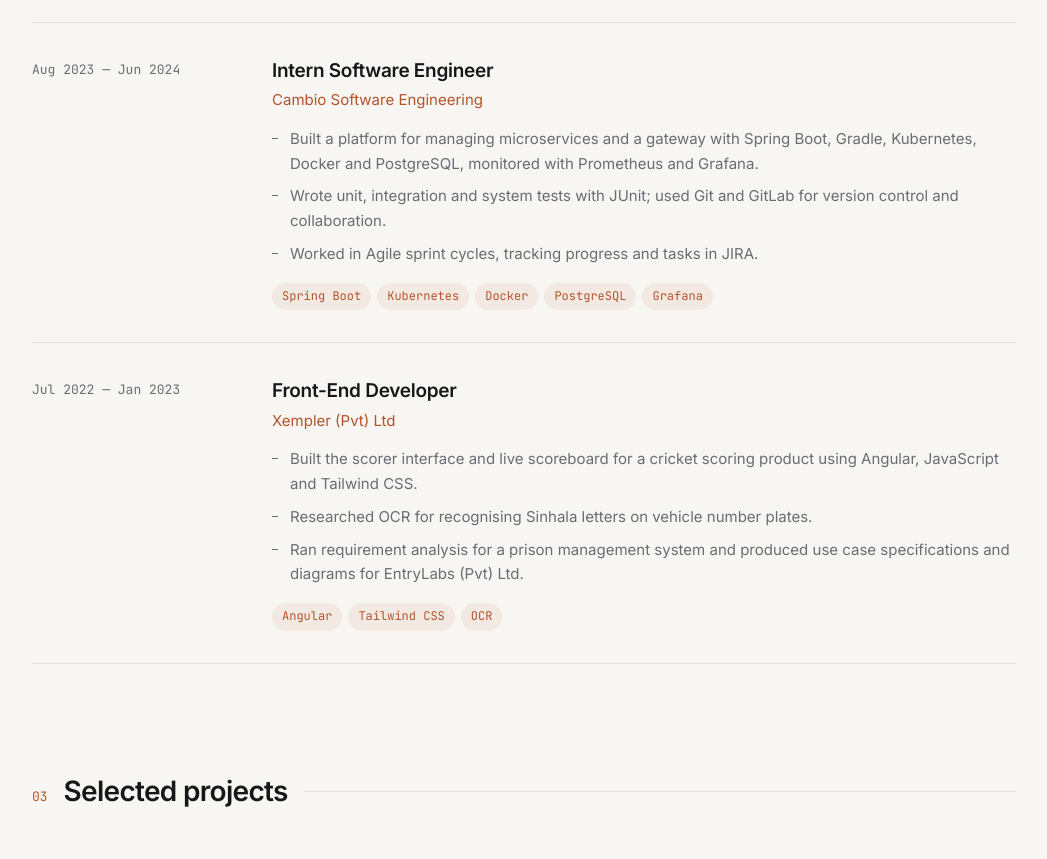
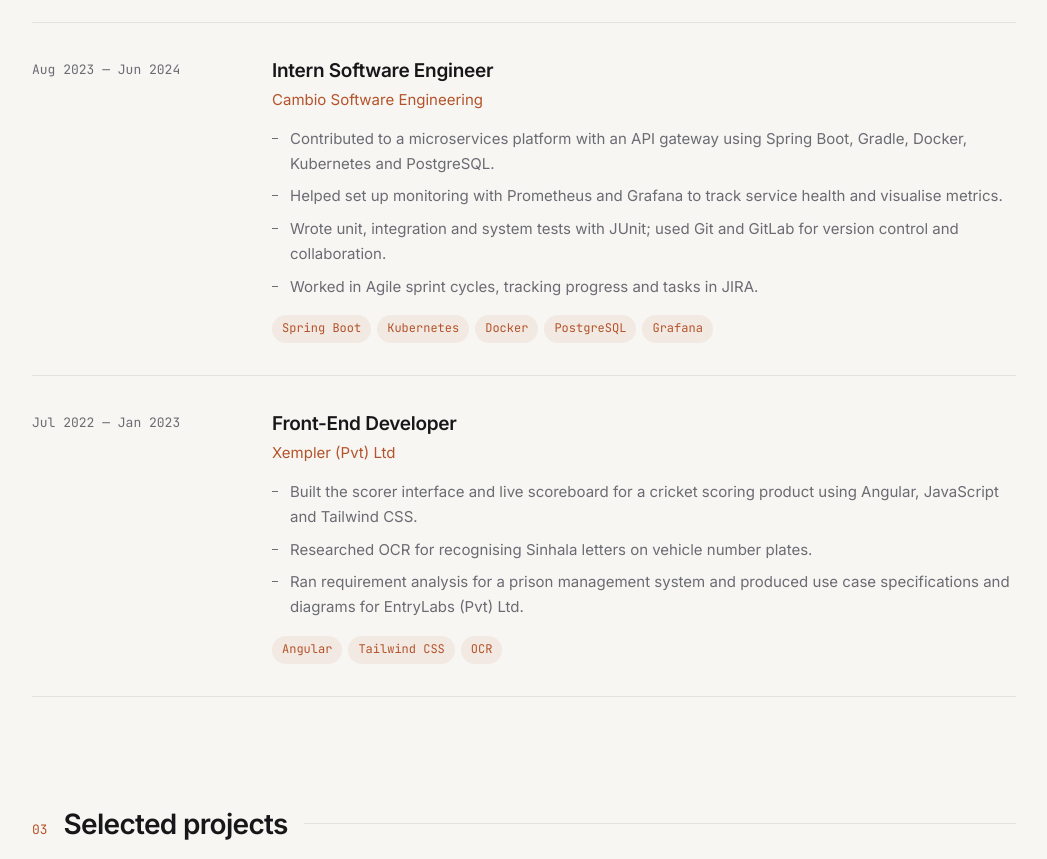
Before and after one commit to Nandun99/Nandun99.github.io, a plain HTML site: page index.html in a window 1280 px wide. Shown: the part 2360-3219 px from the top of the page, without its empty margins (116-1163 px from the left). Drawn offline with Linux system fonts and the light colour scheme.

Commit message:
Reword internship experience

```diff
--- a/index.html
+++ b/index.html
@@ -402,7 +402,8 @@
             <h3>Intern Software Engineer</h3>
             <div class="org">Cambio Software Engineering</div>
             <ul>
-              <li>Built a platform for managing microservices and a gateway with Spring Boot, Gradle, Kubernetes, Docker and PostgreSQL, monitored with Prometheus and Grafana.</li>
+              <li>Contributed to a microservices platform with an API gateway using Spring Boot, Gradle, Docker, Kubernetes and PostgreSQL.</li>
+              <li>Helped set up monitoring with Prometheus and Grafana to track service health and visualise metrics.</li>
               <li>Wrote unit, integration and system tests with JUnit; used Git and GitLab for version control and collaboration.</li>
               <li>Worked in Agile sprint cycles, tracking progress and tasks in JIRA.</li>
             </ul>
```
Also changed, not shown: 1 other file.
